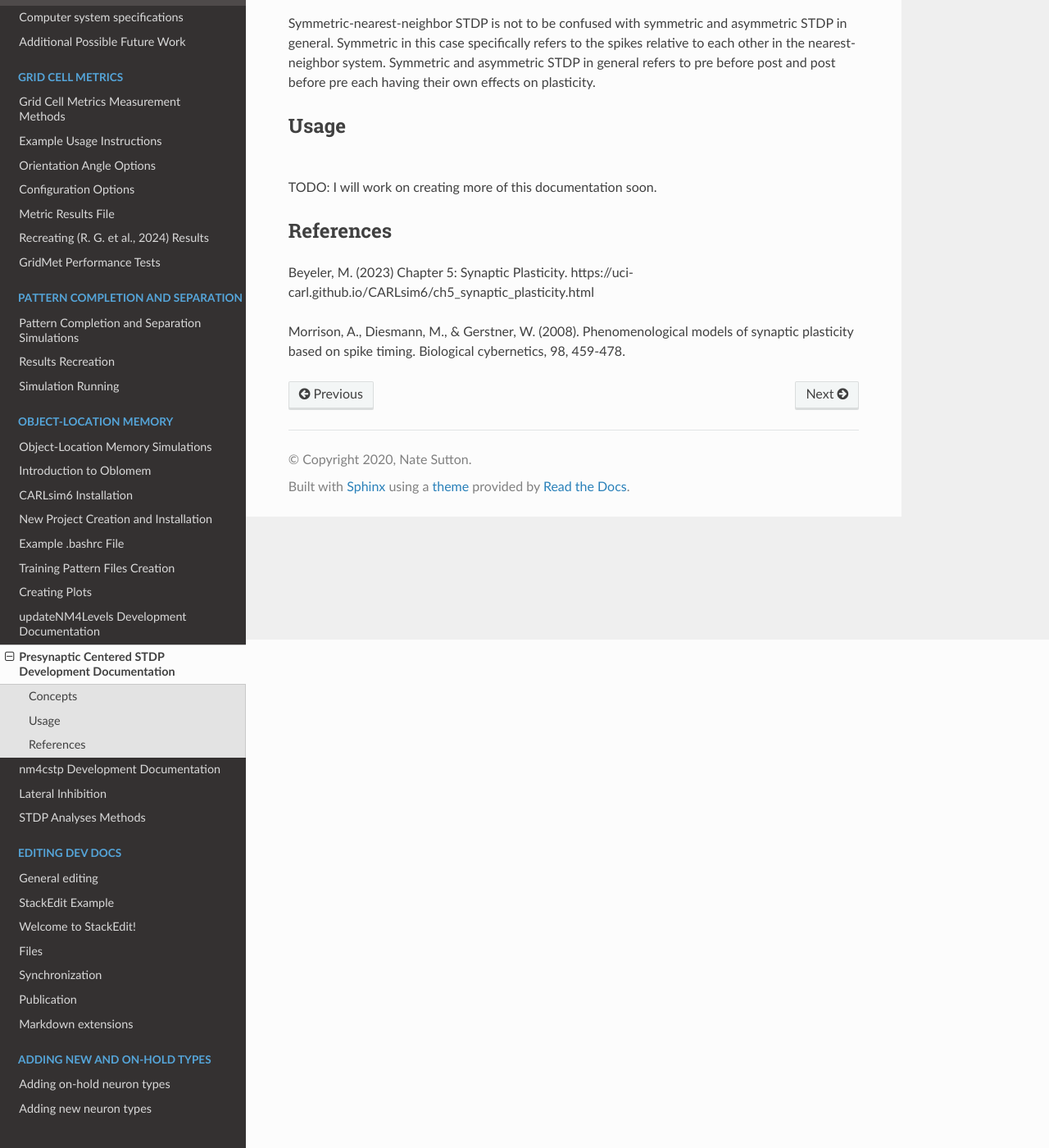
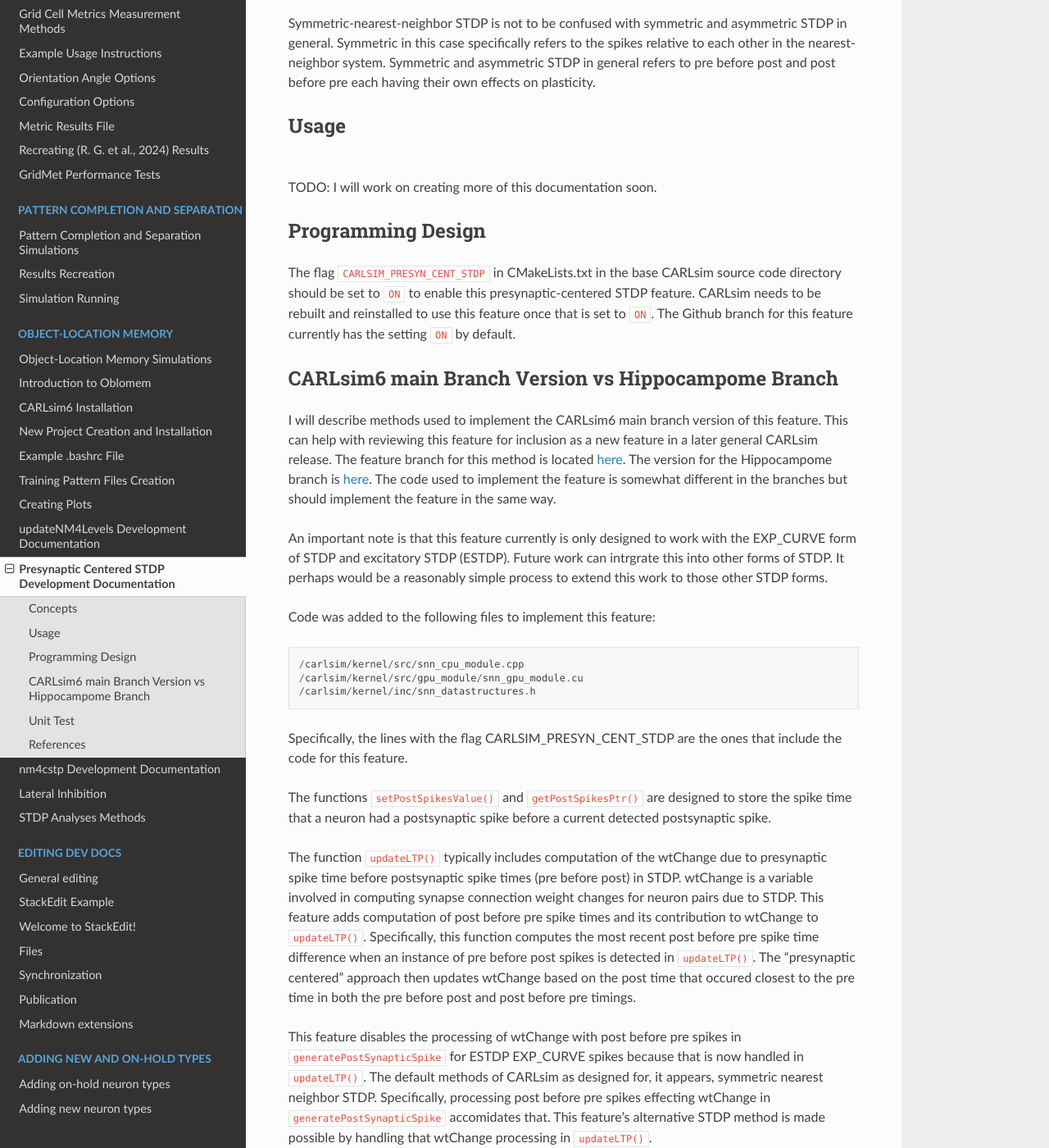
Before and after one commit to Hippocampome-Org/hco_dev_docs, a Sphinx documentation site: the page built from docs/oblomem/presyn_cent_stdp.md, in a window 1280 px wide and 1400 px high, scrolled down 620 px. Shown: the whole window at 82% size. Built offline with Sphinx 7.4.7 and the Read the Docs theme 3.1.0, drawn with Linux system fonts in a browser that asks for light colours; some of the changed text lies outside the part shown.

Commit message:
updated presyn_cent_stdp document

````diff
--- a/docs/oblomem/presyn_cent_stdp.md
+++ b/docs/oblomem/presyn_cent_stdp.md
@@ -15,6 +15,34 @@ Symmetric-nearest-neighbor STDP is not to be confused with symmetric and asymmet
 ## Usage
 <br>TODO: I will work on creating more of this documentation soon.
 
+## Programming Design
+
+The flag `CARLSIM_PRESYN_CENT_STDP` in CMakeLists.txt in the base CARLsim source code directory should be set to `ON` to enable this presynaptic-centered STDP feature. CARLsim needs to be rebuilt and reinstalled to use this feature once that is set to `ON`. The Github branch for this feature currently has the setting `ON` by default.
+
+## CARLsim6 main Branch Version vs Hippocampome Branch
+
+I will describe methods used to implement the CARLsim6 main branch version of this feature. This can help with reviewing this feature for inclusion as a new feature in a later general CARLsim release. The feature branch for this method is located [here](https://github.com/nmsutton/CARLsim6/tree/feat/presyn_cent_stdp). The version for the Hippocampome branch is [here](https://github.com/nmsutton/CARLsim6/tree/feat/ca3net_more_stdp). The code used to implement the feature is somewhat different in the branches but should implement the feature in the same way.
+
+An important note is that this feature currently is only designed to work with the EXP_CURVE form of STDP and excitatory STDP (ESTDP). Future work can intrgrate this into other forms of STDP. It perhaps would be a reasonably simple process to extend this work to those other STDP forms.
+
+Code was added to the following files to implement this feature:
+```
+/carlsim/kernel/src/snn_cpu_module.cpp
+/carlsim/kernel/src/gpu_module/snn_gpu_module.cu
+/carlsim/kernel/inc/snn_datastructures.h
+```
+Specifically, the lines with the flag CARLSIM_PRESYN_CENT_STDP are the ones that include the code for this feature.
+
+The functions `setPostSpikesValue()` and `getPostSpikesPtr()` are designed to store the spike time that a neuron had a postsynaptic spike before a current detected postsynaptic spike.
+
+The function `updateLTP()` typically includes computation of the wtChange due to presynaptic spike time before postsynaptic spike times (pre before post) in STDP. wtChange is a variable involved in computing synapse connection weight changes for neuron pairs due to STDP. This feature adds computation of post before pre spike times and its contribution to wtChange to `updateLTP()`. Specifically, this function computes the most recent post before pre spike time difference when an instance of pre before post spikes is detected in `updateLTP()`. The "presynaptic centered" approach then updates wtChange based on the post time that occured closest to the pre time in both the pre before post and post before pre timings.
+
+This feature disables the processing of wtChange with post before pre spikes in `generatePostSynapticSpike` for ESTDP EXP_CURVE spikes because that is now handled in `updateLTP()`. The default methods of CARLsim as designed for, it appears, symmetric nearest neighbor STDP. Specifically, processing post before pre spikes effecting wtChange in `generatePostSynapticSpike` accomidates that. This feature's alternative STDP method is made possible by handling that wtChange processing in `updateLTP()`.
+
+## Unit Test
+
+A unit test for this feature was created and is located in /carlsim/test6/presyn_cent_stdp.cpp.
+
 ## References
 
 Beyeler, M. (2023) Chapter 5: Synaptic Plasticity. https://uci-carl.github.io/CARLsim6/ch5_synaptic_plasticity.html
````
Also changed, not shown: docs/oblomem/stdp_analyses.md (+1 -1 lines).
